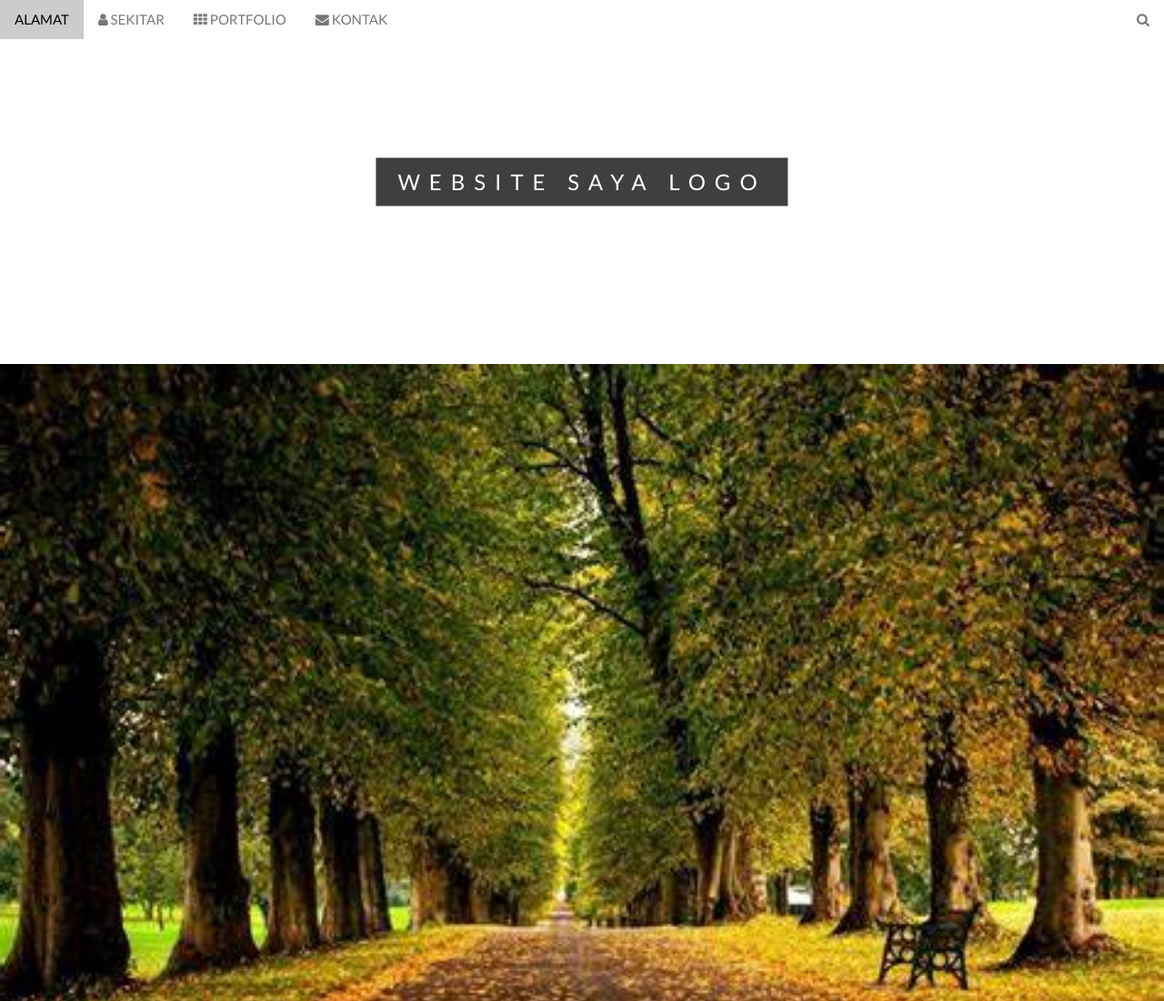
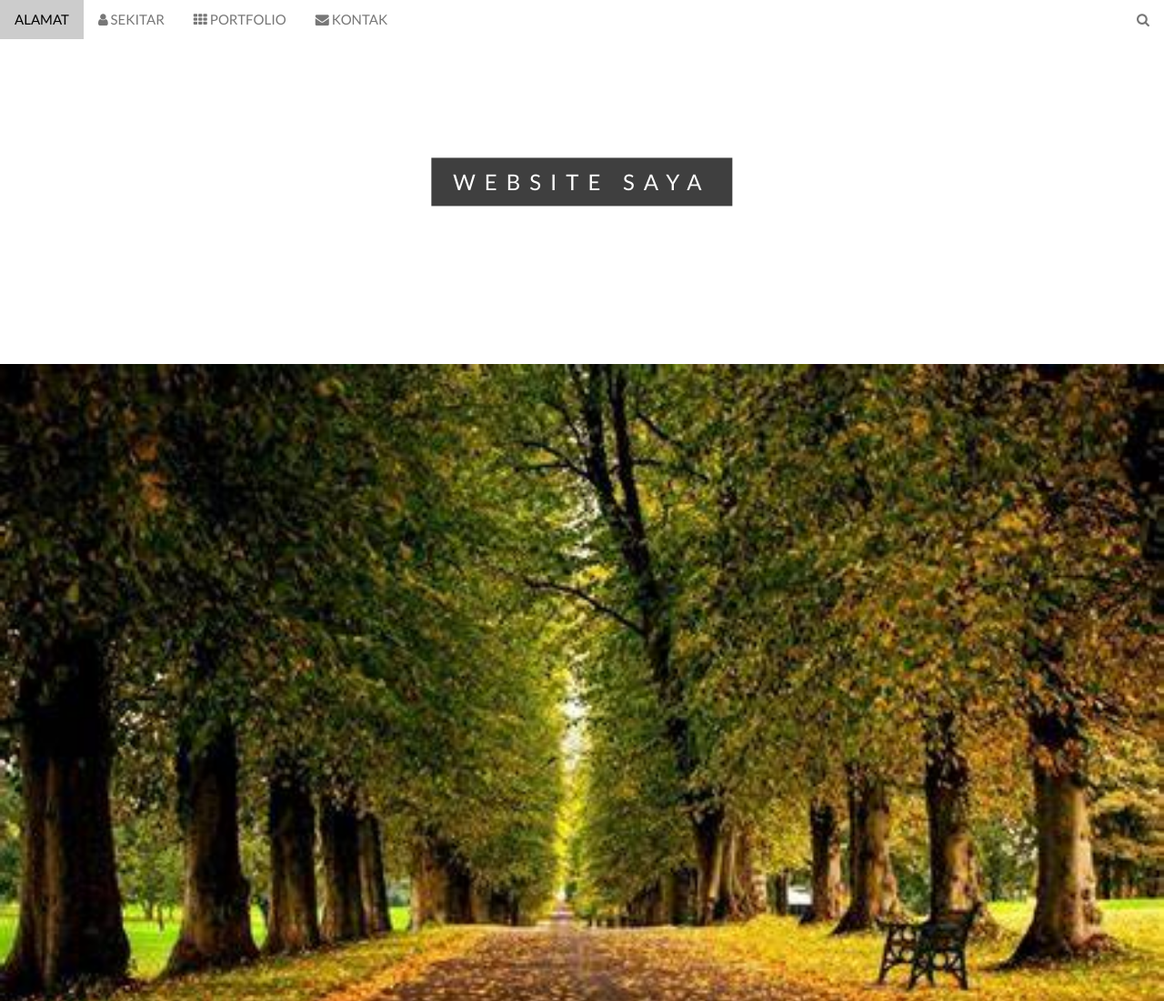
Before and after one commit to Doni756/Website.doni, a plain HTML site: page index.html in a window 1280 px wide. Shown: the top 1100 px of the page at 91% size. Drawn offline with nearby package versions, Linux system fonts and the light colour scheme.

Commit message:
Update index.html

```diff
--- a/index.html
+++ b/index.html
@@ -82,7 +82,7 @@ body, html {
 <!-- First Parallax Image with Logo Text -->
 <div class="bgimg-1 w3-display-container w3-opacity-min" id="home">
   <div class="w3-display-middle" style="white-space:nowrap;">
-    <span class="w3-center w3-padding-large w3-black w3-xlarge w3-wide w3-animate-opacity">WEBSITE <span class="w3-hide-small">SAYA</span> LOGO</span>
+    <span class="w3-center w3-padding-large w3-black w3-xlarge w3-wide w3-animate-opacity">WEBSITE <span class="w3-hide-small">SAYA</span>
   </div>
 </div>
 <img src="OIP (1).jpg"style="width:100%"onclick="onClick(this)" class="w3-hover-opacity" alt="The mist over the mountains">
```
